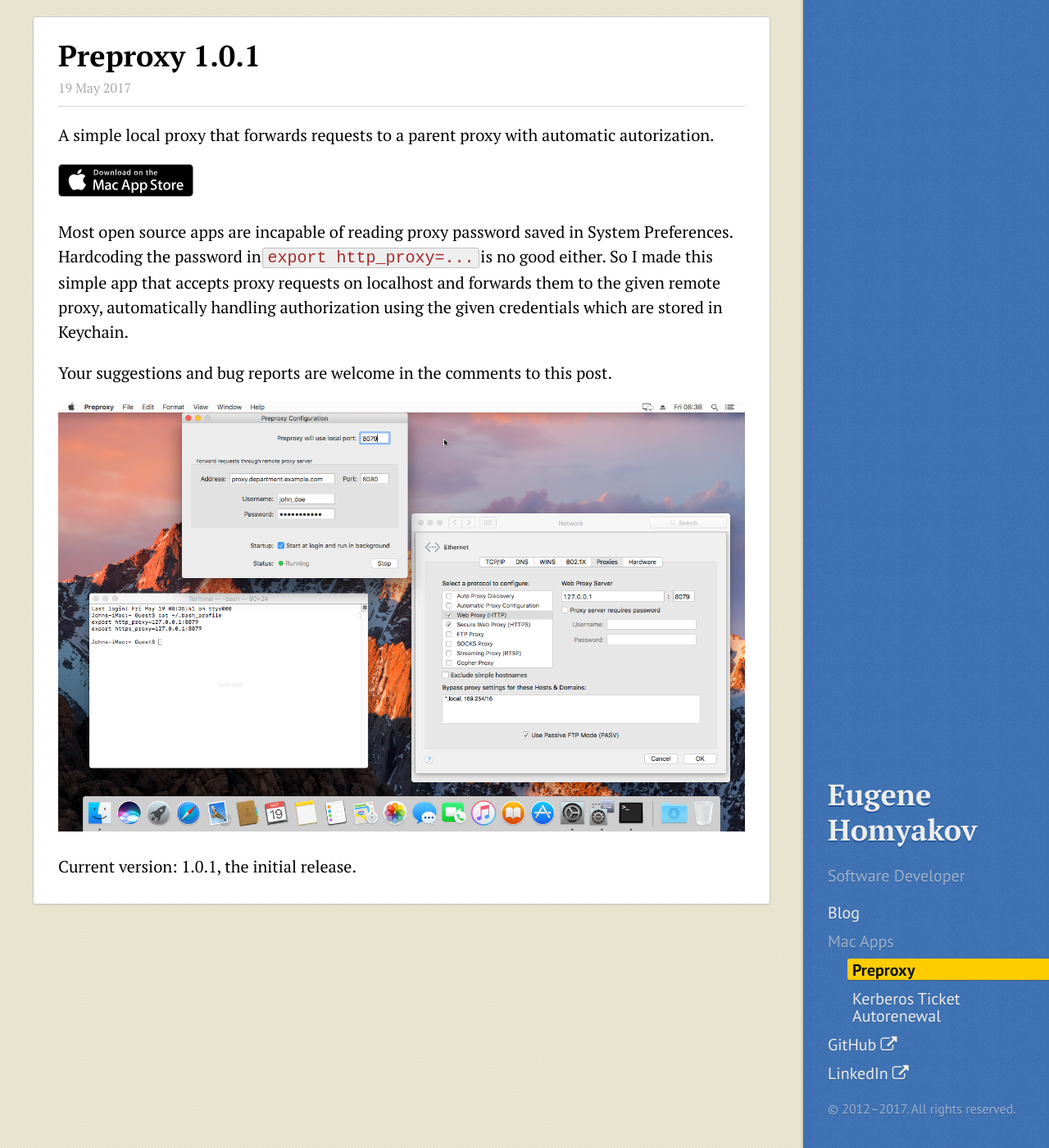
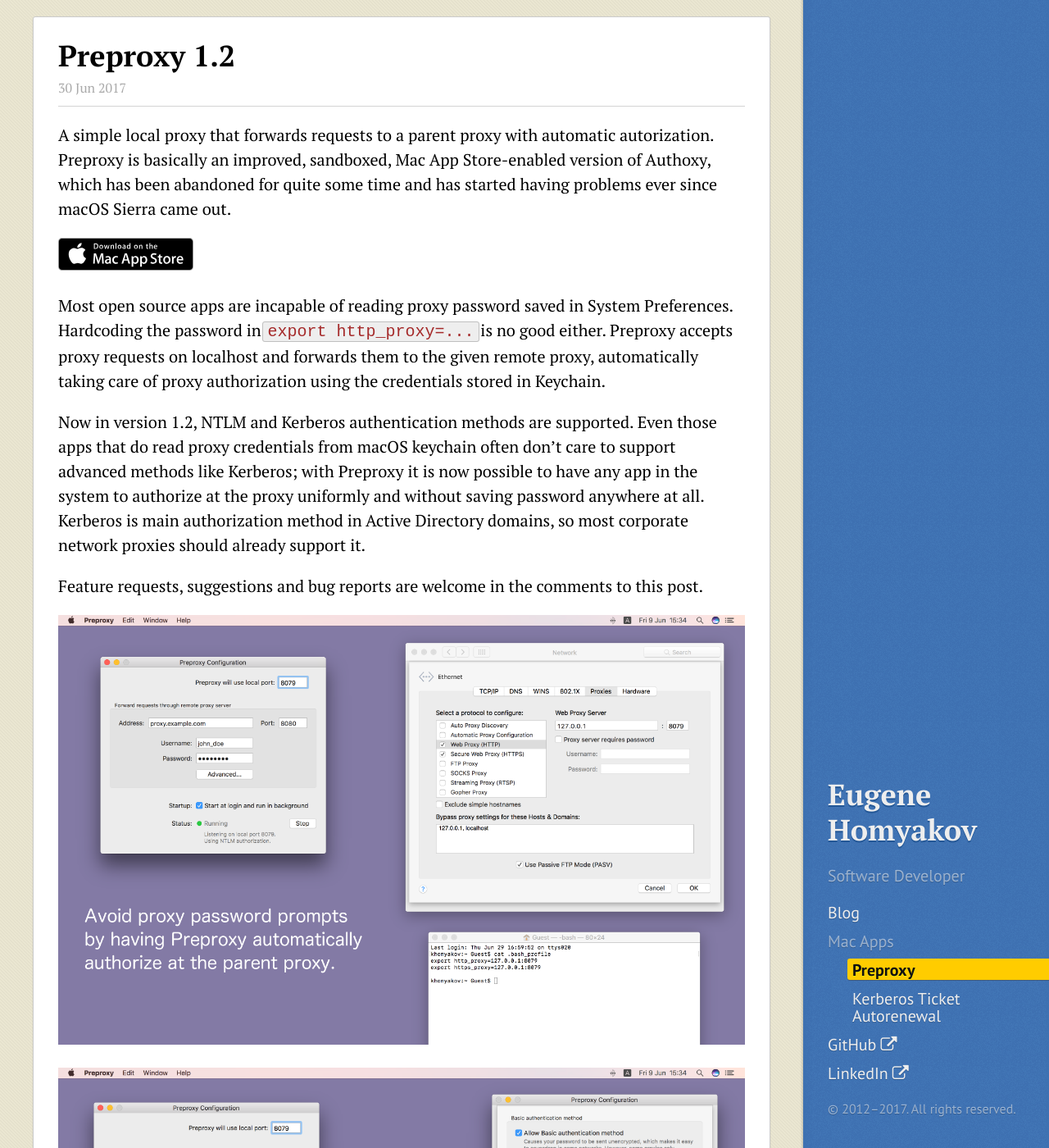
Before and after one commit to hamstergene/hamstergene.github.io, a Jekyll site: the page built from macapps/preproxy.md, in a window 1280 px wide and 1400 px high. Shown: the whole window at 82% size. Built offline with Jekyll 4.4.1, drawn with Linux system fonts in a browser that asks for light colours; nearby versions of some CDN libraries; comment, search, counter and statistics services are not loaded; some of the changed text lies outside the part shown.

Commit message:
preproxy 1.2

```diff
--- a/macapps/preproxy.md
+++ b/macapps/preproxy.md
@@ -1,19 +1,29 @@
 ---
-title: Preproxy 1.0.1
-date: 2017-05-19T19:12:21+03:00
+title: Preproxy 1.2
+date: 2017-06-30T12:40:00+03:00
 comments: true
 ---
 
-A simple local proxy that forwards requests to a parent proxy with automatic autorization.
+A simple local proxy that forwards requests to a parent proxy with automatic autorization. Preproxy is basically an improved, sandboxed, Mac App Store-enabled version of Authoxy, which has been abandoned for quite some time and has started having problems ever since macOS Sierra came out.
 
 [![Download Preproxy on Mac App Store](/img/macapps/mac-app-store-badge.svg)](https://itunes.apple.com/app/id1237580019)
 
 Most open source apps are incapable of reading proxy password saved in System Preferences.
 Hardcoding the password in `export http_proxy=...` is no good either.
-So I made this simple app that accepts proxy requests on localhost and forwards them to the given remote proxy, automatically handling authorization using the given credentials which are stored in Keychain.
+Preproxy accepts proxy requests on localhost and forwards them to the given remote proxy, automatically taking care of proxy authorization using the  credentials stored in Keychain.
 
-Your suggestions and bug reports are welcome in the comments to this post.
+Now in version 1.2, NTLM and Kerberos authentication methods are supported. Even those apps that do read proxy credentials from macOS keychain often don't care to support advanced methods like Kerberos; with Preproxy it is now possible to have any app in the system to authorize at the proxy uniformly and without saving password anywhere at all. Kerberos is main authorization method in Active Directory domains, so most corporate network proxies should already support it.
 
-[![Preproxy 1.0.1 Screenshot](/img/macapps/preproxy-1.0.1-screenshot.png)](/img/macapps/preproxy-1.0.1-screenshot.png)
+Feature requests, suggestions and bug reports are welcome in the comments to this post.
 
-Current version: 1.0.1, the initial release.
+[![Preproxy 1.2 NTLM Screenshot](/img/macapps/preproxy-1.2-screenshot-ntlm.png)](/img/macapps/preproxy-1.2-screenshot-ntlm.png)
+
+[![Preproxy 1.2 Kerberos Screenshot](/img/macapps/preproxy-1.2-screenshot-krb.png)](/img/macapps/preproxy-1.2-screenshot-krb.png)
+
+1.2: 2017-06-30
+- added Kerberos support
+- added NTLM support
+- displaying latest request status for easier diagnostics
+
+1.0.1: 2017-05-19
+- the initial release.
```
Also changed, not shown: img/macapps/preproxy-1.0.1-screenshot.png (deleted), img/macapps/preproxy-1.2-screenshot-krb.png (added), img/macapps/preproxy-1.2-screenshot-ntlm.png (added).
